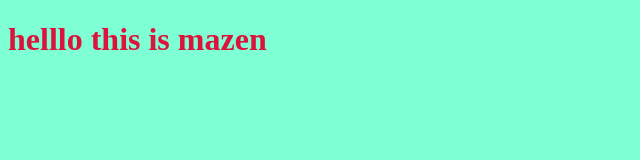
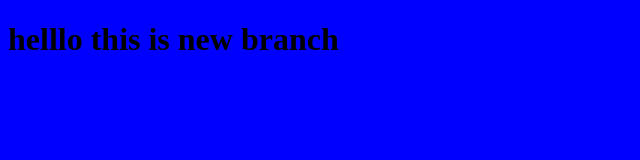
Before and after one commit to Azenadhr/myproject, a plain HTML site: page index.html in a window 1280 px wide. Shown: the whole page, without its empty margins (0-640 px from the left). Drawn offline with Linux system fonts and the light colour scheme.

Commit message:
changing style for the title

```diff
--- a/index.html
+++ b/index.html
@@ -7,7 +7,7 @@
     <link rel="stylesheet" href="style.css">
 </head>
 <body>
-    <h1>helllo this is mazen</h1>
+    <h1>helllo this is new branch</h1>
     <script src="app.js"></script>
 </body>
 </html>
--- a/style.css
+++ b/style.css
@@ -1,6 +1,6 @@
 h1{
-    color:crimson;
+    color:black;
 }
 body{
-    background-color: aquamarine;
+    background-color:blue;
 }
```
